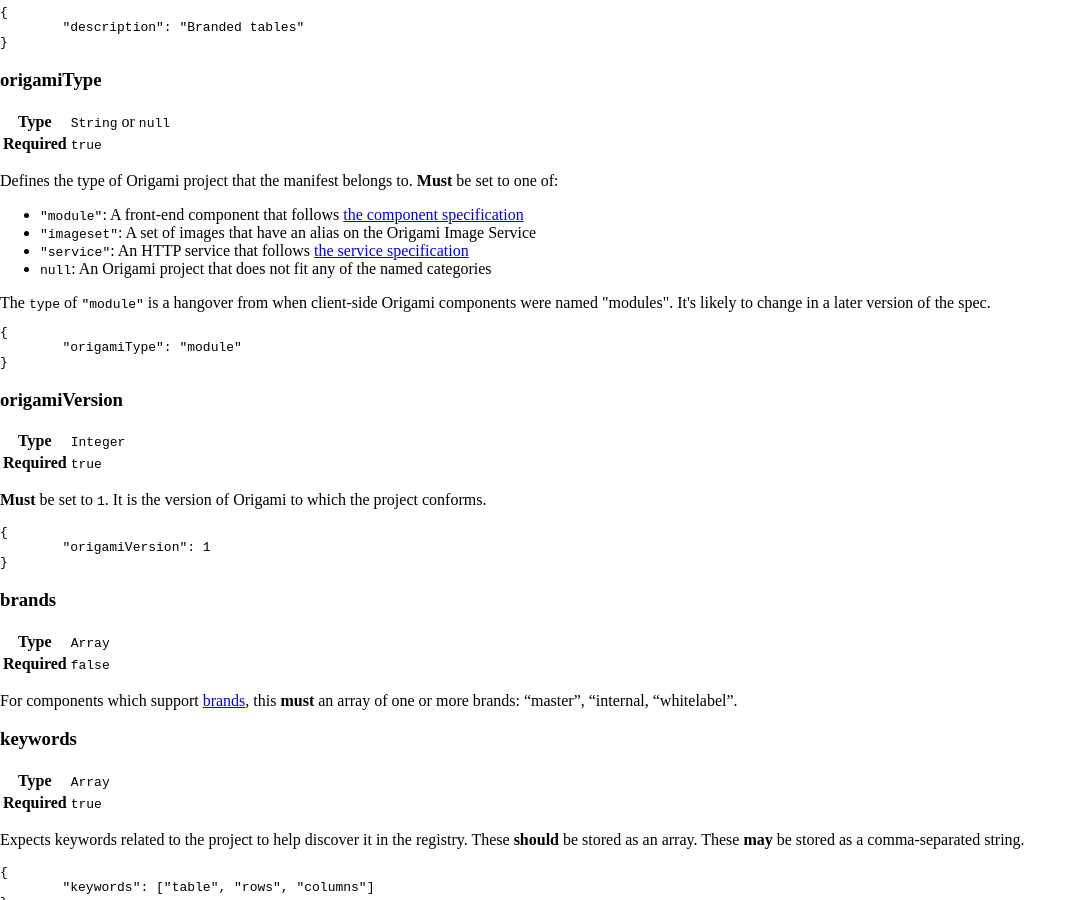
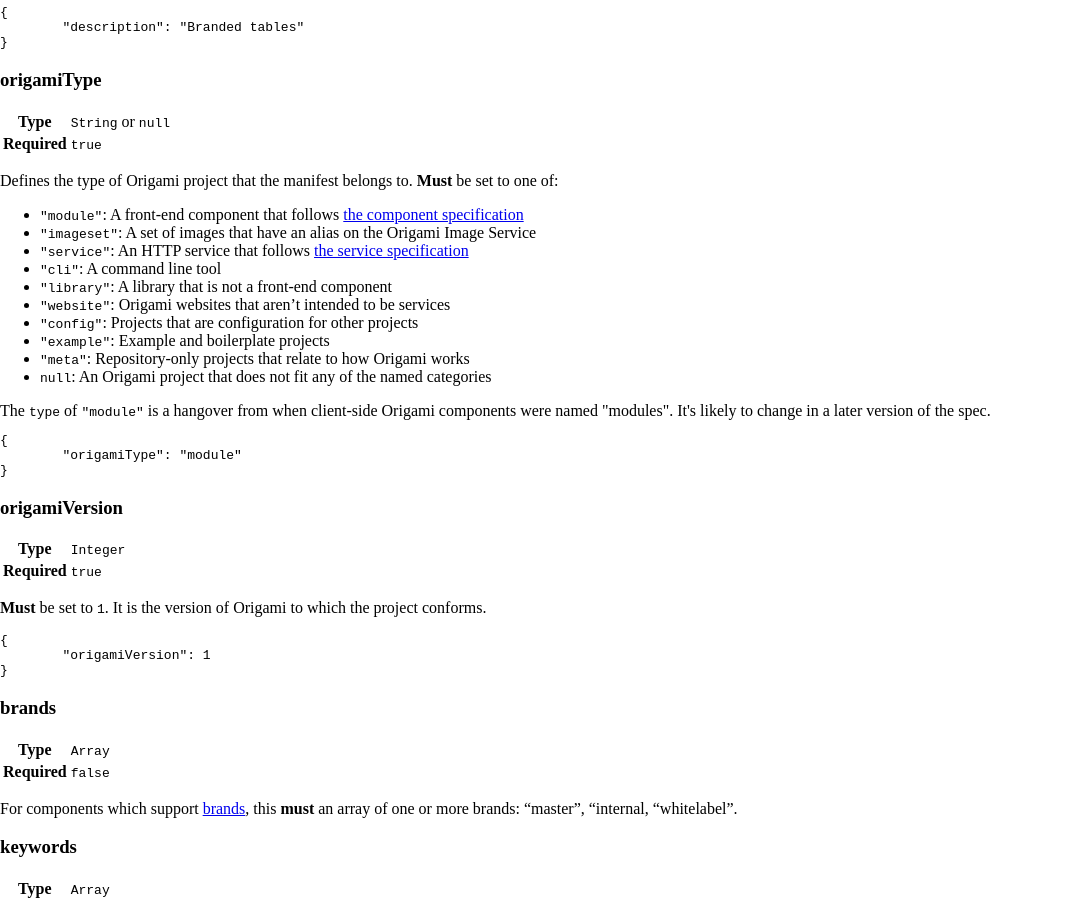
Before and after one commit to Financial-Times/origami-website, a Jekyll site: the page built from _specification-v1/manifest.md, in a window 1280 px wide and 900 px high, scrolled down 594 px. Shown: the whole window, without its empty margins (0-1087 px from the left). Built offline with Jekyll 4.4.1, drawn with Linux system fonts in a browser that asks for light colours; a style sheet for code colours, icons or effects is not loaded.

Commit message:
Add new origamiTypes
closes #156!

```diff
--- a/_specification-v1/manifest.md
+++ b/_specification-v1/manifest.md
@@ -55,6 +55,12 @@ Defines the type of Origami project that the manifest belongs to. **Must** be se
 - `"module"`: A front-end component that follows [the component specification](/spec/v1/components/)
 - `"imageset"`: A set of images that have an alias on the Origami Image Service
 - `"service"`: An HTTP service that follows [the service specification](/spec/v1/services/)
+- `"cli"`: 	A command line tool
+- `"library"`: 	A library that is not a front-end component
+- `"website"`: Origami websites that aren't intended to be services
+- `"config"`: Projects that are configuration for other projects
+- `"example"`: Example and boilerplate projects
+- `"meta"`: Repository-only projects that relate to how Origami works
 - `null`: An Origami project that does not fit any of the named categories
 
 <aside>
```
